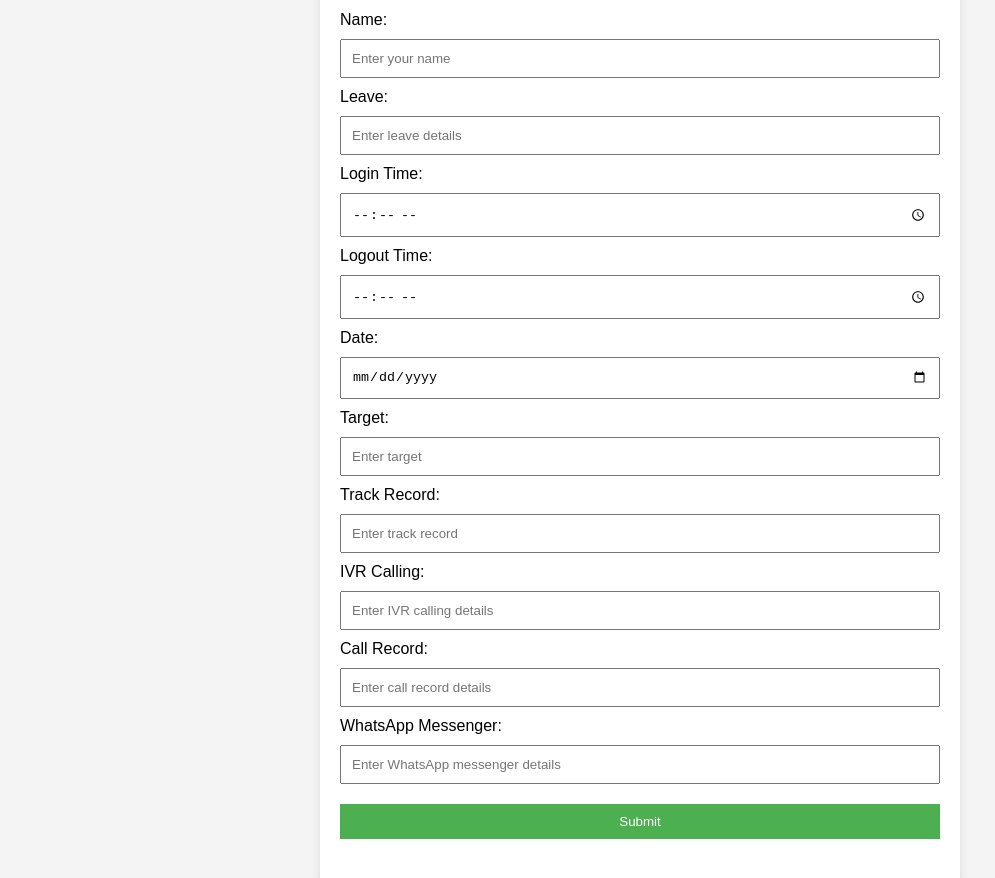
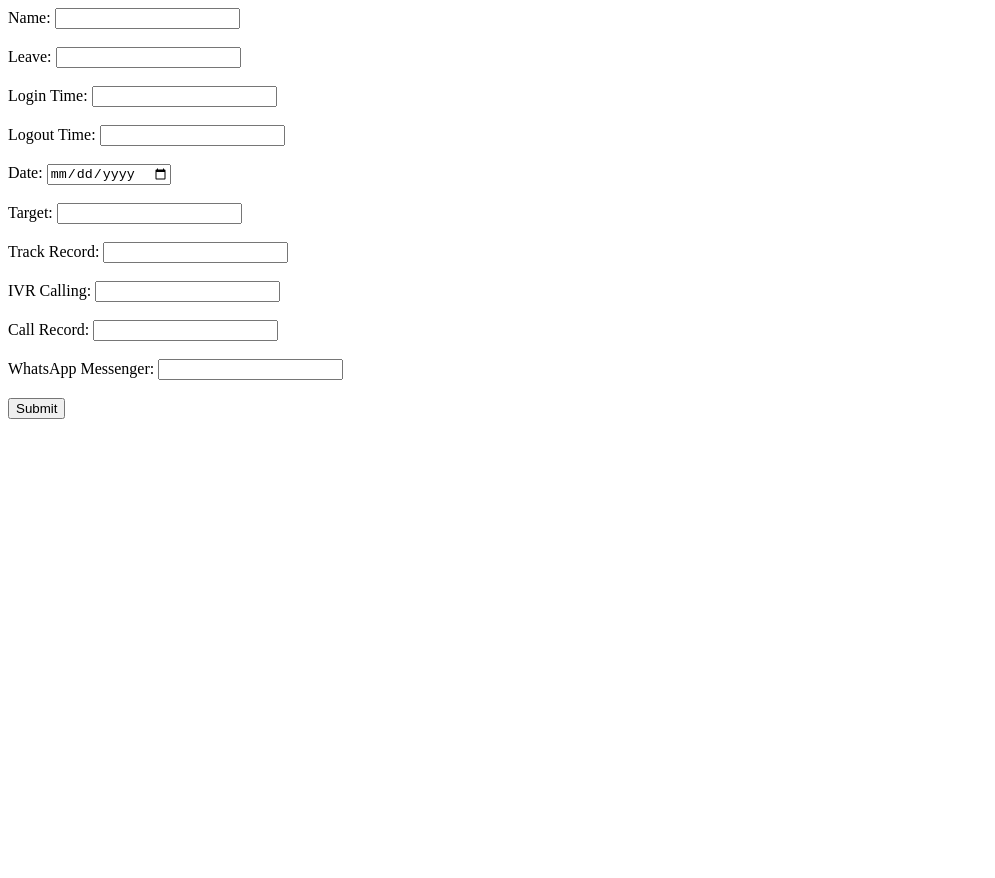
Before and after one commit to higit201/Employee-performance, a plain HTML site: page index.html in a window 1280 px wide. Shown: the whole page, without its empty margins (0-995 px from the left). After the commit the page ends 800 px from the top, so only its background shows below. Drawn offline with Linux system fonts and the light colour scheme.

Commit message:
Update index1.html

```diff
--- a/index.html
+++ b/index.html
@@ -2,96 +2,51 @@
 <html lang="en">
 <head>
     <meta charset="UTF-8">
-    <meta name="viewport" content="width=device-width, initial-scale=1.0">
-    <title>Employee Performance Form</title>
-    <style>
-        body {
-            font-family: Arial, sans-serif;
-            margin: 0;
-            padding: 0;
-            display: flex;
-            justify-content: center;
-            align-items: center;
-            height: 100vh;
-            background-color: #f4f4f4;
-        }
-        .container {
-            background: #fff;
-            padding: 20px;
-            border-radius: 8px;
-            box-shadow: 0 0 10px rgba(0,0,0,0.1);
-            max-width: 600px;
-            width: 100%;
-        }
-        input, select {
-            margin: 10px 0;
-            padding: 10px;
-            width: 100%;
-            box-sizing: border-box;
-        }
-        input[type="submit"] {
-            background-color: #4CAF50;
-            color: white;
-            border: none;
-            cursor: pointer;
-        }
-        input[type="submit"]:hover {
-            background-color: #45a049;
-        }
-        .response {
-            margin-top: 20px;
-            font-weight: bold;
-            color: #333;
-        }
-    </style>
+    <title>Form Submission</title>
 </head>
 <body>
-    <div class="container">
-        <h1>Employee Performance Form</h1>
-        <form id="performanceForm">
+    <form id="dataForm">
         <label for="name">Name:</label>
-            <input type="text" id="name" name="Name" placeholder="Enter your name" required>
+        <input type="text" id="name" name="Name"><br><br>
 
         <label for="leave">Leave:</label>
-            <input type="text" id="leave" name="Leave" placeholder="Enter leave details" required>
+        <input type="text" id="leave" name="Leave"><br><br>
 
         <label for="loginTime">Login Time:</label>
-            <input type="time" id="loginTime" name="Login Time" placeholder="Enter login time" required>
+        <input type="text" id="loginTime" name="Login Time"><br><br>
 
         <label for="logoutTime">Logout Time:</label>
-            <input type="time" id="logoutTime" name="Logout Time" placeholder="Enter logout time" required>
+        <input type="text" id="logoutTime" name="Logout Time"><br><br>
 
         <label for="date">Date:</label>
-            <input type="date" id="date" name="Date" required>
+        <input type="date" id="date" name="Date"><br><br>
 
         <label for="target">Target:</label>
-            <input type="text" id="target" name="Target" placeholder="Enter target" required>
+        <input type="text" id="target" name="Target"><br><br>
 
         <label for="trackRecord">Track Record:</label>
-            <input type="text" id="trackRecord" name="Track Record" placeholder="Enter track record" required>
+        <input type="text" id="trackRecord" name="Track Record"><br><br>
 
         <label for="ivrCalling">IVR Calling:</label>
-            <input type="text" id="ivrCalling" name="IVR Calling" placeholder="Enter IVR calling details" required>
+        <input type="text" id="ivrCalling" name="IVR Calling"><br><br>
 
         <label for="callRecord">Call Record:</label>
-            <input type="text" id="callRecord" name="Call Record" placeholder="Enter call record details" required>
+        <input type="text" id="callRecord" name="Call Record"><br><br>
 
         <label for="whatsappMessenger">WhatsApp Messenger:</label>
-            <input type="text" id="whatsappMessenger" name="WhatsApp Messenger" placeholder="Enter WhatsApp messenger details" required>
+        <input type="text" id="whatsappMessenger" name="WhatsApp Messenger"><br><br>
 
-            <input type="submit" value="Submit">
+        <button type="button" onclick="submitForm()">Submit</button>
     </form>
-        <div id="responseMessage" class="response"></div>
-    </div>
+
     <script>
-        document.getElementById('performanceForm').onsubmit = function(event) {
-            event.preventDefault();
+        function submitForm() {
             var formData = {
                 Name: document.getElementById('name').value,
                 Leave: document.getElementById('leave').value,
                 'Login Time': document.getElementById('loginTime').value,
                 'Logout Time': document.getElementById('logoutTime').value,
-     'Date': document.getElementById('Date').value,
+                Date: document.getElementById('date').value,
                 Target: document.getElementById('target').value,
                 'Track Record': document.getElementById('trackRecord').value,
                 'IVR Calling': document.getElementById('ivrCalling').value,
@@ -99,21 +54,23 @@
                 'WhatsApp Messenger': document.getElementById('whatsappMessenger').value
             };
 
-            };
-            fetch('https://script.google.com/macros/s/AKfycbzAhYkblvdPQCr3FaWXL2YHGNu1ZFZMu0vbFaTIHbNhZDUJvfPddU0qW-oh4NKPtbeHNA/exec', {  // Use your deployed Web App URL
+            fetch('https://script.google.com/macros/s/AKfycbxLzEEQq_Otj34W3BzQUQnHMU1cij_MDzxs_q4WTamAt7poc8xuvJ8RM019rMEjK4syUw/exec', {
                 method: 'POST',
-                headers: { 'Content-Type': 'application/json' },
+                headers: {
+                    'Content-Type': 'application/json'
+                },
                 body: JSON.stringify(formData)
             })
             .then(response => response.json())
             .then(data => {
-                document.getElementById('responseMessage').innerText = data.message || 'Submitted successfully!';
+                console.log('Success:', data);
+                alert('Submission successful: ' + data.message);
             })
-            .catch(error => {
-                document.getElementById('responseMessage').innerText = 'Error: ' + error.message;
-                console.error('Error fetching:', error);  // Log error for debugging
+            .catch((error) => {
+                console.error('Error:', error);
+                alert('Submission failed: ' + error.message);
             });
-        };
+        }
     </script>
 </body>
 </html>
```
Lines whose indentation alone changed are shown as unchanged.
